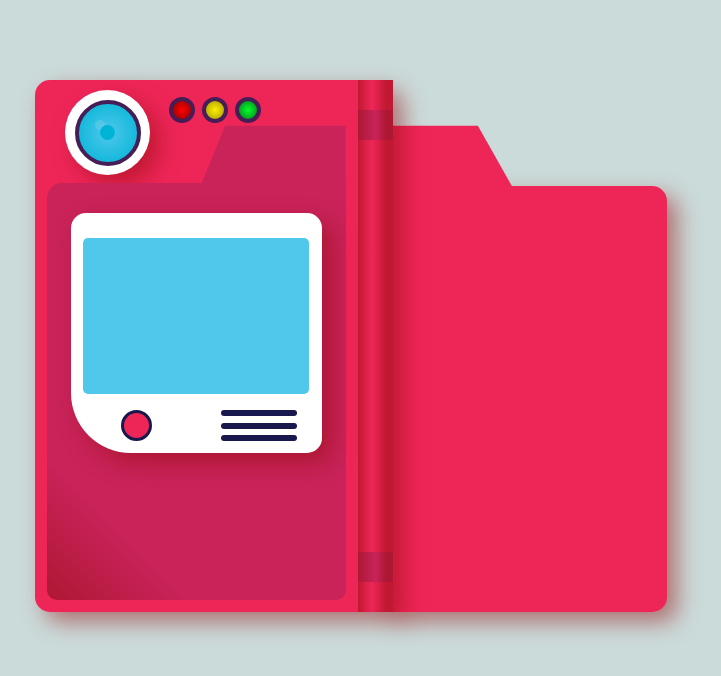
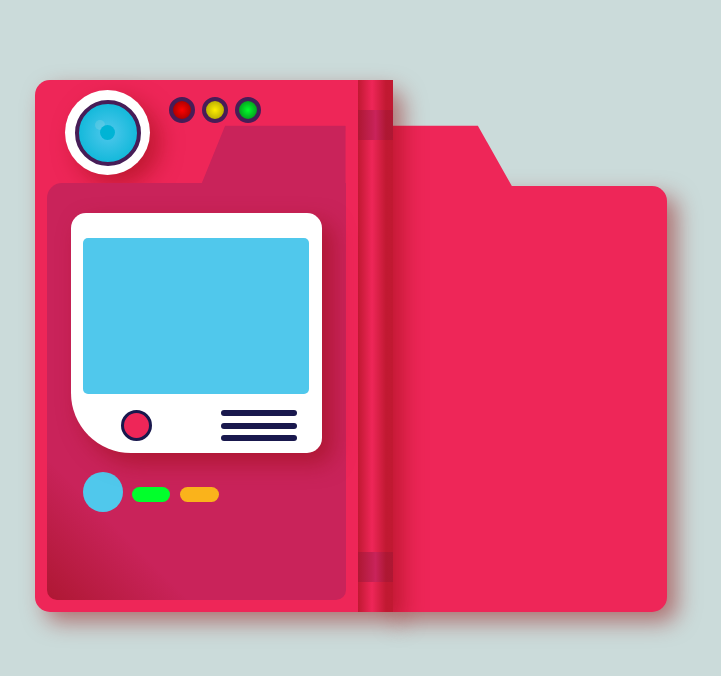
Before and after one commit to jesussancher/pokedex, a plain HTML site: page index.html in a window 1280 px wide. Shown: the whole page, without its empty margins (285-1006 px from the left). Drawn offline with Linux system fonts and the light colour scheme.

Commit message:
Selectors added

```diff
--- a/index.html
+++ b/index.html
@@ -28,11 +28,16 @@
                     </div>
                     <div class="display-on"></div>
                 </div>
-
                 <div class="relative grid grid-left-case">
                     <div class="grid grid-right-case relative">
                         <div class="cl-curve relative"></div>
-                        <div class="cl-inner"></div>
+                        <div class="cl-inner">
+                            <div class="joystick"></div>
+                            <div class="selectors-container grid grid-selectors">
+                                <div class="selectors s-green"></div>
+                                <div class="selectors s-orange"></div>
+                            </div>
+                        </div>
                     </div>
                     <div class="hinge relative"></div>
                 </div>
--- a/styles.css
+++ b/styles.css
@@ -151,11 +151,32 @@ body{
     border-radius: 30px;
     background-color: var(--dark);
 }
-.red-light{background: radial-gradient(circle,rgb(255, 1, 1) 0%,rgb(150, 0, 0) 95%);}
-.yellow-light{background: radial-gradient(circle,rgb(255, 238, 1) 0%,rgb(168, 157, 3) 95%);}
-.green-light{background: radial-gradient(circle,rgb(1, 255, 43) 0%,rgb(6, 134, 27) 95%);}
+.joystick{
+    height: 40px;
+    width: 40px;
+    bottom: 100px;
+    left: 15%;
+    background-color: var(--light-blue);
+    z-index: 17;
+}
+.selectors-container{
+    height: 20px;
+    width: 30%;
+    bottom: 105px;
+    left: 30%;
+}
+.selectors{
+    width: 80%;
+    height: 15px;
+    border-radius: 30px;
+}
+.s-green{background-color: rgb(1, 255, 43)}
+.s-orange{background-color: rgb(250, 179, 27)}
+.red-light{background: radial-gradient(circle,rgb(255, 1, 1) 0%,rgb(150, 0, 0) 95%)}
+.yellow-light{background: radial-gradient(circle,rgb(255, 238, 1) 0%,rgb(168, 157, 3) 95%)}
+.green-light{background: radial-gradient(circle,rgb(1, 255, 43) 0%,rgb(6, 134, 27) 95%)}
 .debug{border: 2px solid green}
-.big-circle, .bc-inner, .bci-eye, .bcie-light, .small-circle, .display-on{border-radius: 50%;}
+.big-circle, .bc-inner, .bci-eye, .bcie-light, .small-circle, .display-on, .joystick{border-radius: 50%;}
 .case-right, .case-left, .big-circle, .white-display {box-shadow: 10px 10px 22px 0px var(--dark-red-transparent)}
 .bg-red{background-color: var(--main-red)}
 .border{border: 4px solid var(--border)}
@@ -170,6 +191,7 @@ body{
     align-items: center;
 }
 .grid-speaker{grid-template-rows:1fr 1fr 1fr}
+.grid-selectors{grid-template-columns: 1fr 1fr}
 .relative{position: relative}
-.absolute,.hinge:before,.hinge:after, .white-display, .speaker, .display-on{position: absolute}
+.absolute,.hinge:before,.hinge:after, .white-display, .speaker, .display-on, .joystick, .selectors-container{position: absolute}
 .h-100{height: 100%}
```
